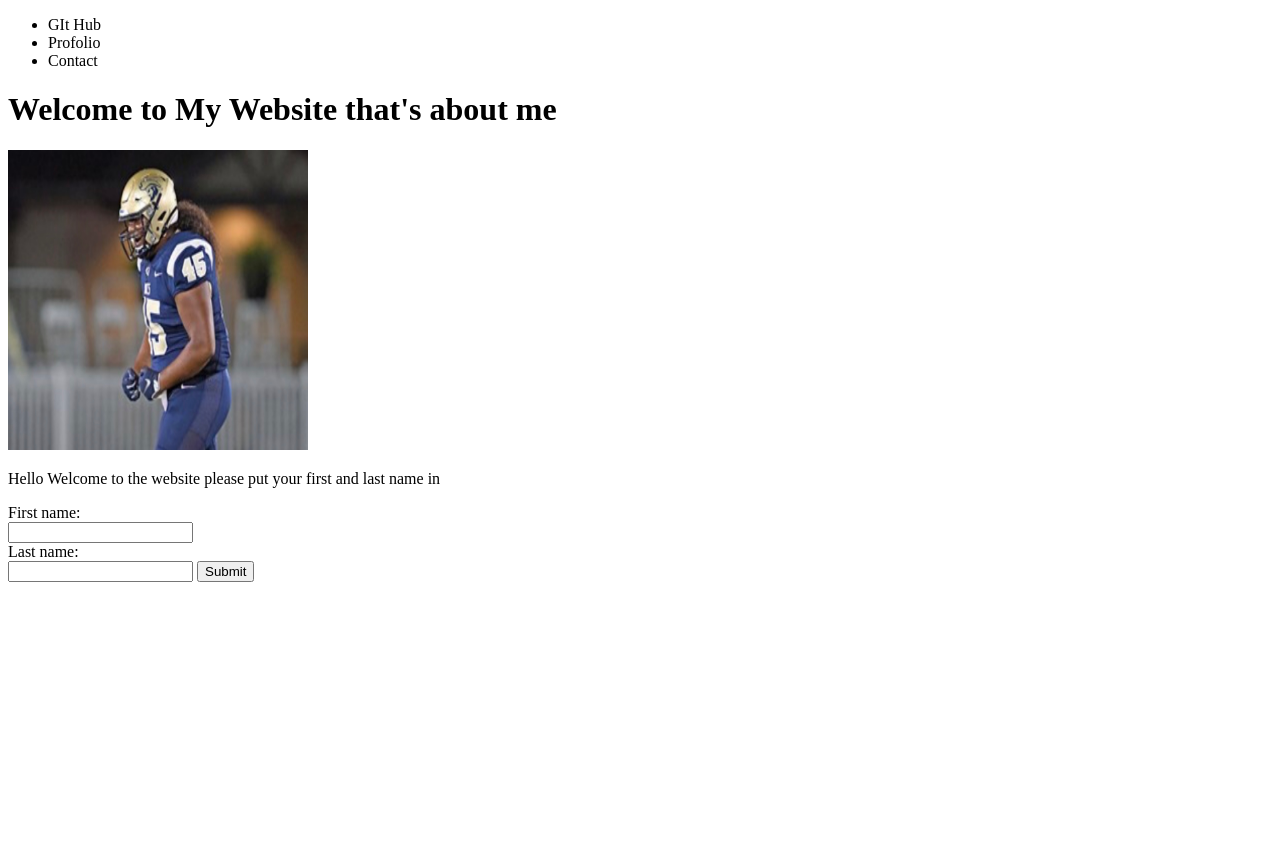
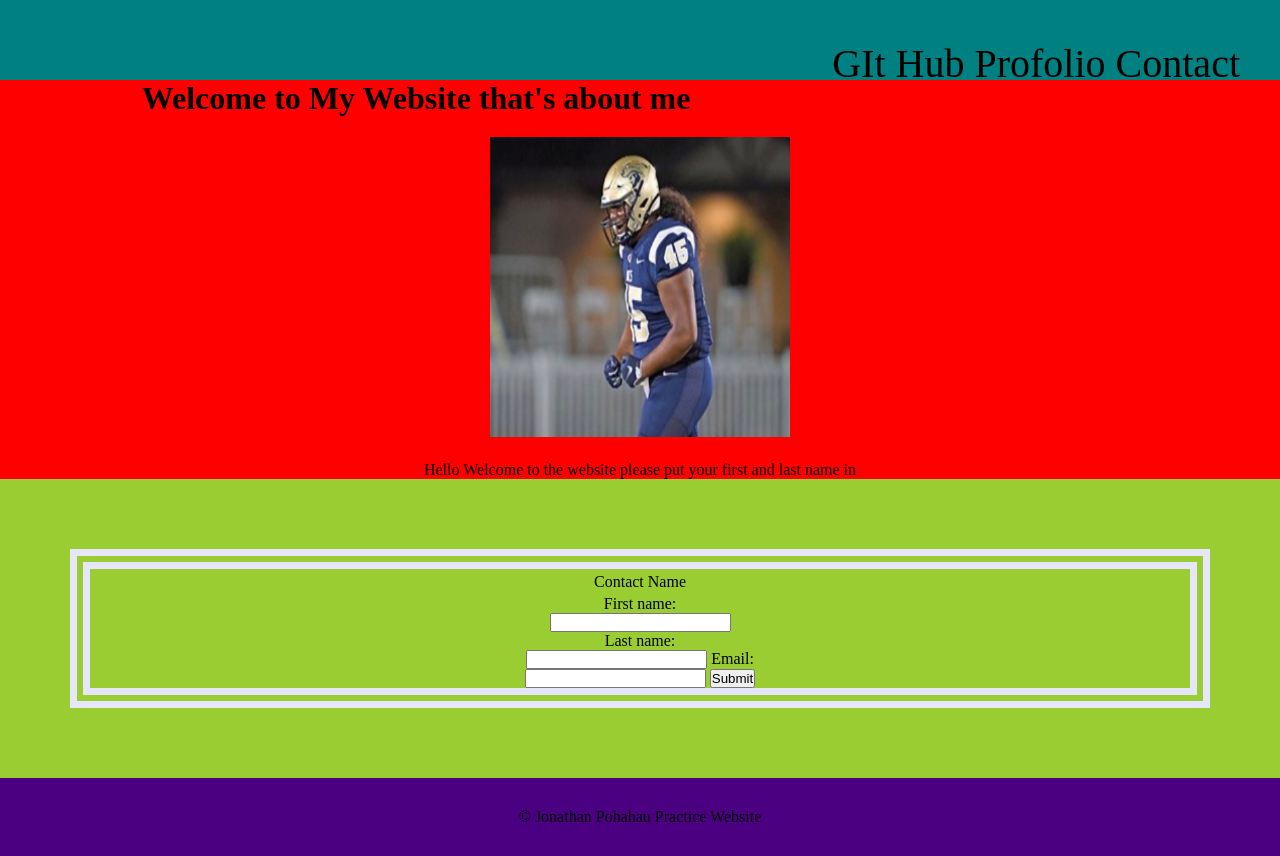
Before and after one commit to j-pohahau5/mini-project, a plain HTML site: page index.html in a window 1280 px wide. Before the commit the page ends 800 px from the top, so only its background shows below. Drawn offline with Linux system fonts and the light colour scheme.

Commit message:
had to fix my index.html and add content to style.css am still learning but feel very behind

```diff
--- a/index.html
+++ b/index.html
@@ -24,17 +24,23 @@
     <p>Hello Welcome to the website please put your first and last name in</p>
     <!-- Jasimine pointed out W3 schools had this format so i decided to grab it for consolidate time. Thank you Jasmine!!!-->
     <form>
+        <div>
+            <p>Contact Name</p>
         <label for="fname">First name:</label><br>
         <input type="text" id="fname" name="fname"><br>
         <label for="lname">Last name:</label><br>
         <input type="text" id="lname" name="lname">
+        <label for="email">Email:</label><br>
+        <input type="text" id="email" name="email">
         <input type="submit">
+    </div>
       </form>
       <!--This will be my own work from here on out-->
 
    </section>
     <footer>
-
+        <!--added footer text-->
+        <p>&copy; Jonathan Pohahau Practice Website</p>
     </footer>
 
 </body>
--- a/style.css
+++ b/style.css
@@ -0,0 +1,57 @@
+* {
+    margin: 0;
+    padding: 0;
+}
+
+body {
+    text-align: center;
+    background-color: red;
+}
+
+li {
+    display: inline;
+}
+
+ul {
+    float: right;
+    font-size: 40px;
+}
+
+header {
+    background-color: teal;
+    padding: 40px;
+}
+
+.title {
+    font-size: 40px;
+    Color: black;
+    font-weight: bold;
+    margin-top: 20px;
+
+}
+
+form {
+    display: block;
+    background-color: yellowgreen;
+    padding: 70px;
+}
+
+div {
+    border: 20px double lavender;
+}
+
+img {
+    margin: 20px auto;
+
+}
+form p {
+    margin: 4px;
+}
+button {
+     margin-top: 20px;
+}
+
+footer {
+    background-color: indigo;
+    padding: 30px;
+}
```
